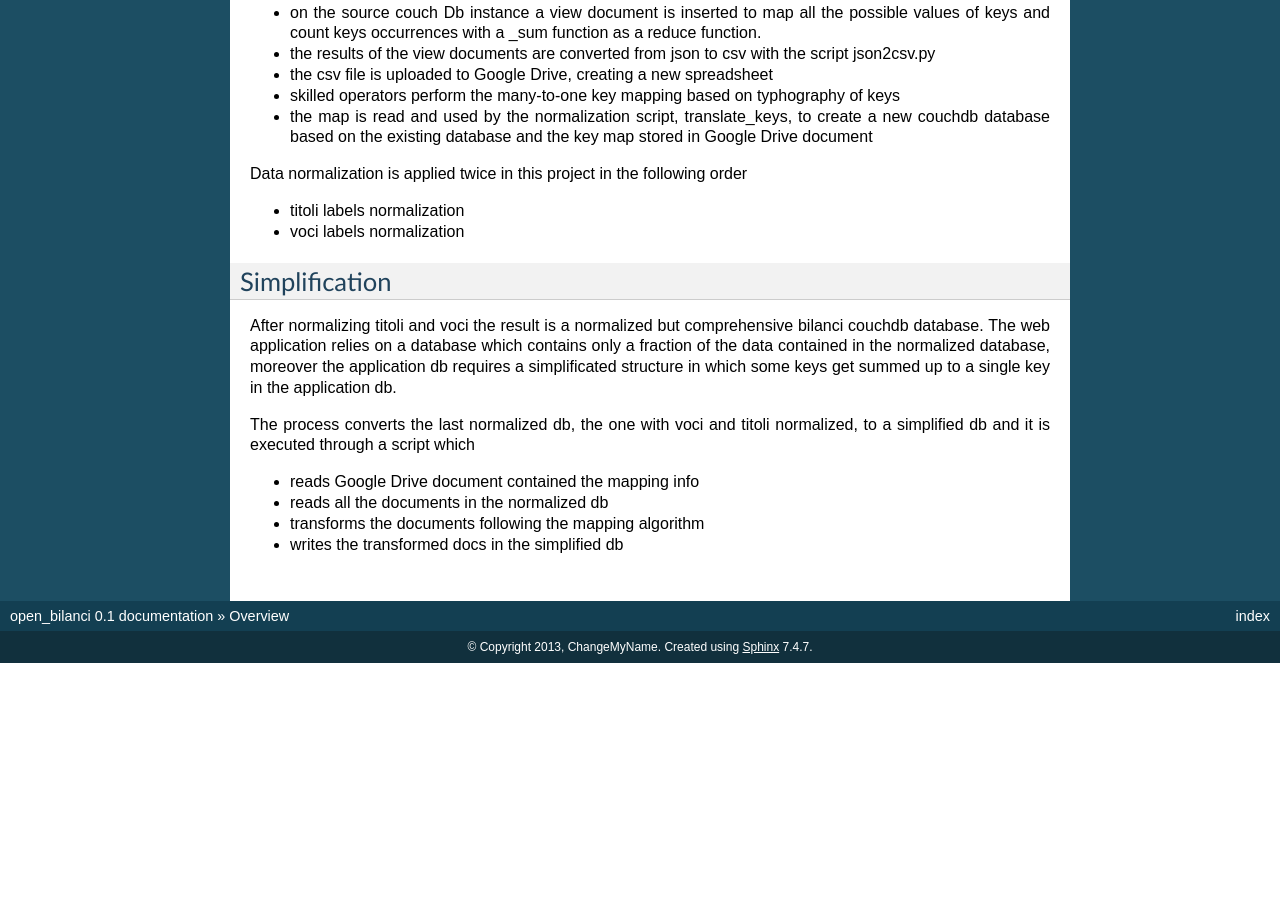
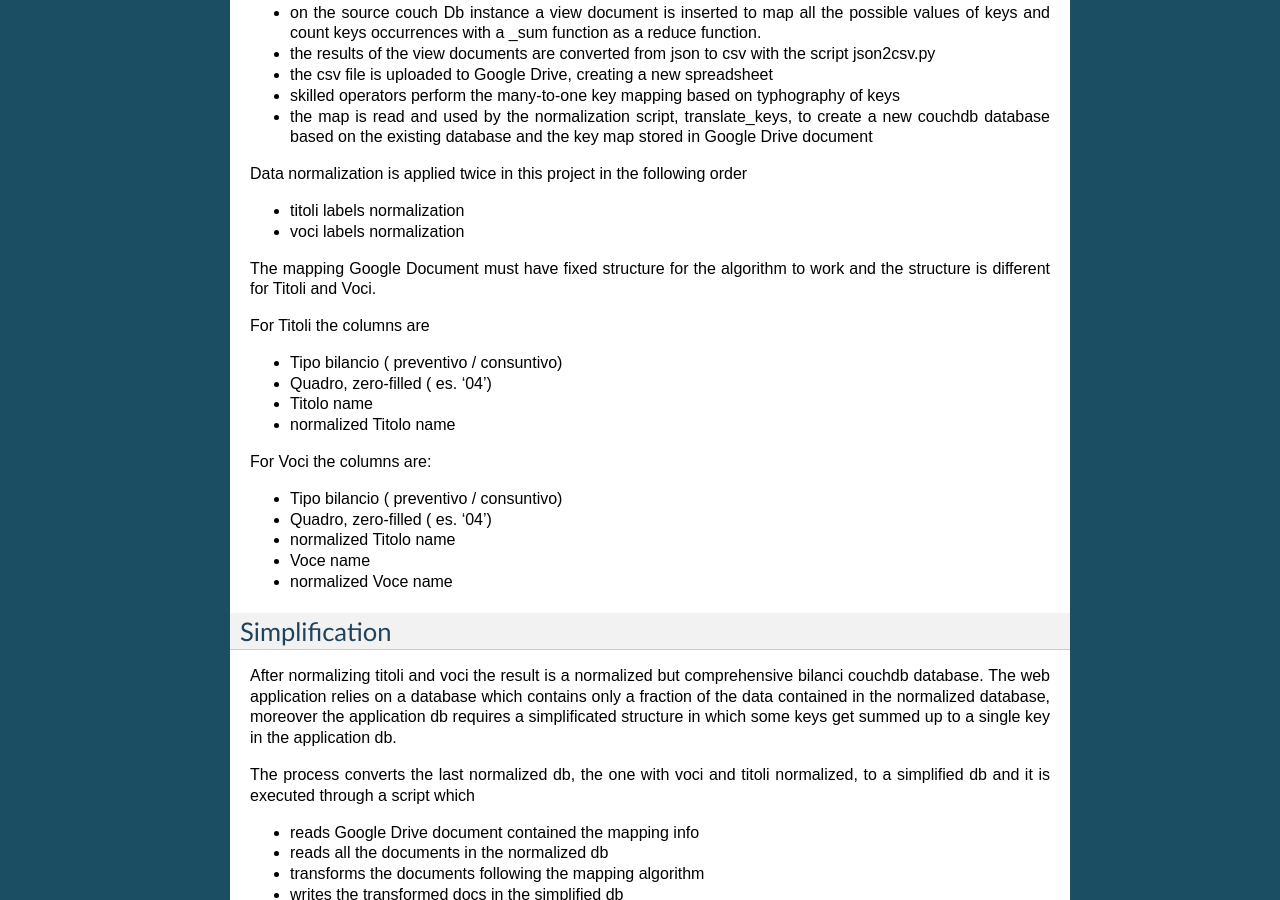
Before and after one commit to DeppSRL/open_bilanci, a Sphinx documentation site: the page built from docs/data.rst, in a window 1280 px wide and 900 px high, scrolled down 931 px. Built offline with Sphinx 7.4.7, drawn with Linux system fonts in a browser that asks for light colours; pages that are not in the unit, such as notebooks, are missing from menus; before the commit the page ends 1594 px from its top, so only the background shows below that.

Commit message:
Added Gdoc structure for data normalization

```diff
--- a/docs/data.rst
+++ b/docs/data.rst
@@ -65,6 +65,23 @@ Data normalization is applied twice in this project in the following order
 
 + voci labels normalization
 
+The mapping Google Document must have fixed structure for the algorithm to work and the structure is different for
+Titoli and Voci.
+
+For Titoli the columns are
+
++ Tipo bilancio ( preventivo / consuntivo)
++ Quadro, zero-filled ( es. '04')
++ Titolo name
++ normalized Titolo name
+
+For Voci the columns are:
+
++ Tipo bilancio ( preventivo / consuntivo)
++ Quadro, zero-filled ( es. '04')
++ normalized Titolo name
++ Voce name
++ normalized Voce name
 
 
 Simplification
```
